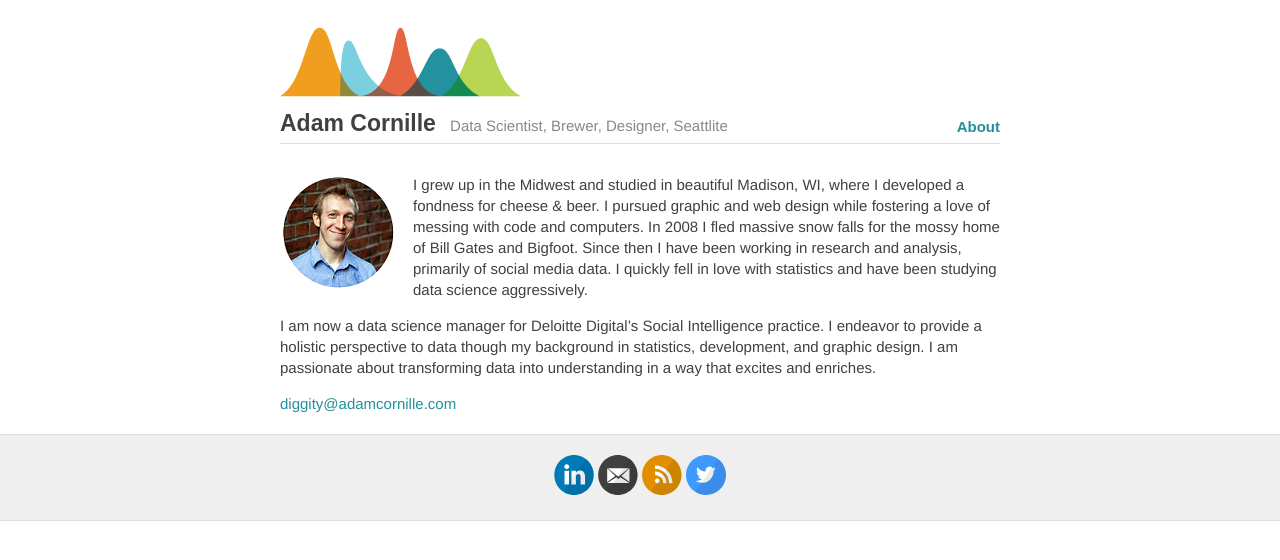
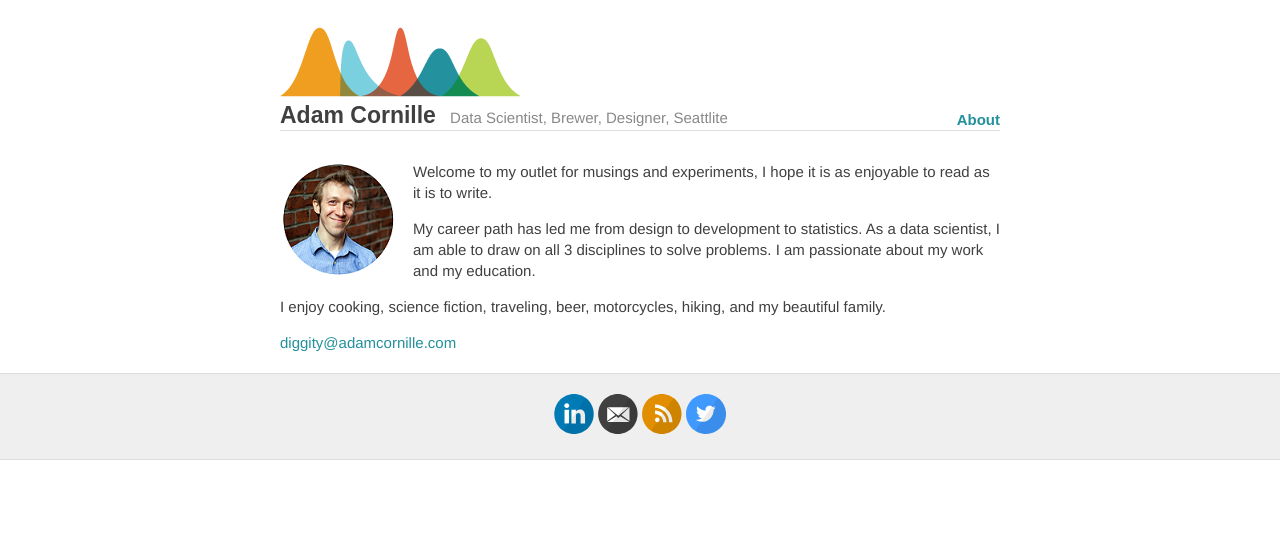
Before and after one commit to lafncow/lafncow.github.io, a Jekyll site: the page built from about.md, in a window 1280 px wide. Shown: the top 560 px of the page. Built offline with Jekyll 4.4.1, drawn with Linux system fonts in a browser that asks for light colours.

Commit message:
About update

```diff
--- a/about.md
+++ b/about.md
@@ -4,9 +4,10 @@ title: About Me
 permalink: /about/
 ---
 <img src="http://adamcornille.com/images/AdamCornille_Circle_sm.png" alt="Me" style="float: left;margin-right: 16px;">
-I grew up in the Midwest and studied in beautiful Madison, WI, where I developed a fondness for cheese & beer. I pursued graphic and web design while fostering a love of messing with code and computers. In 2008 I fled massive snow falls for the mossy home of Bill Gates and Bigfoot. Since then I have been working in research and analysis, primarily of social media data. I quickly fell in love with statistics and have been studying data science aggressively.
+Welcome to my outlet for musings and experiments, I hope it is as enjoyable to read as it is to write.
 
-I am now a data science manager for Deloitte Digital's Social Intelligence practice. I endeavor to provide a holistic perspective to data though my background in statistics, development, and graphic design. I am passionate about transforming data into understanding in a way that excites and enriches.
+My career path has led me from design to development to statistics. As a data scientist, I am able to draw on all 3 disciplines to solve problems. I am passionate about my work and my education.
 
+I enjoy cooking, science fiction, traveling, beer, motorcycles, hiking, and my beautiful family.
 
 [diggity@adamcornille.com](mailto:diggity+website@adamcornille.com)
--- a/style.scss
+++ b/style.scss
@@ -217,6 +217,7 @@ img {
   font-weight: bold;
   font-size: 23px;
   display: inline;
+  line-height: 1;
 }
 
 .site-description {
@@ -233,7 +234,7 @@ img {
 
 nav {
   float: right;
-  margin-top: 12px; // @TODO: Vertically middle align
+  margin-top: 5px; // @TODO: Vertically middle align
   font-family: $centurygoth;
   font-size: 15px;
 
```
